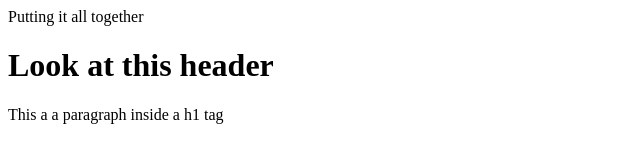
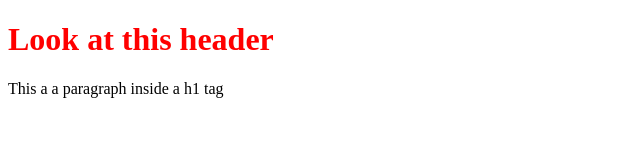
Before and after one commit to Lazydotexe/week1-practice-repo, a plain HTML site: page index.html in a window 1280 px wide. Shown: the whole page, without its empty margins (0-640 px from the left). Drawn offline with Linux system fonts and the light colour scheme.

Commit message:
corrected a typo in my html code. h1 is now red

```diff
--- a/index.html
+++ b/index.html
@@ -4,7 +4,7 @@
     <meta charset="UTF-8">
     <meta http-equiv="X-UA-Compatible" content="IE=edge">
     <meta name="viewport" content="width=device-width, initial-scale=1.0">
-    <link href"main.css" rel="" "stylesheet"
+    <link href="main.css" rel="stylesheet" />
     <title>Putting it all together</title>
 </head>
 <body>
```
